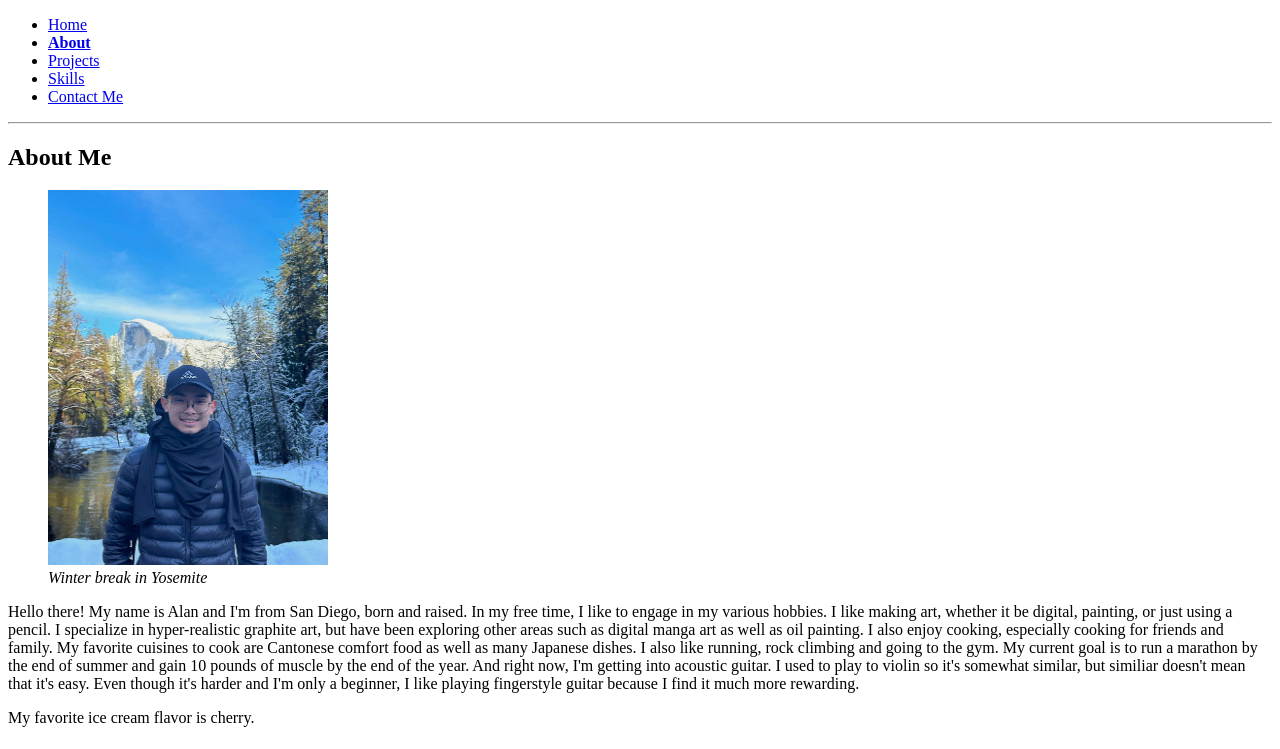
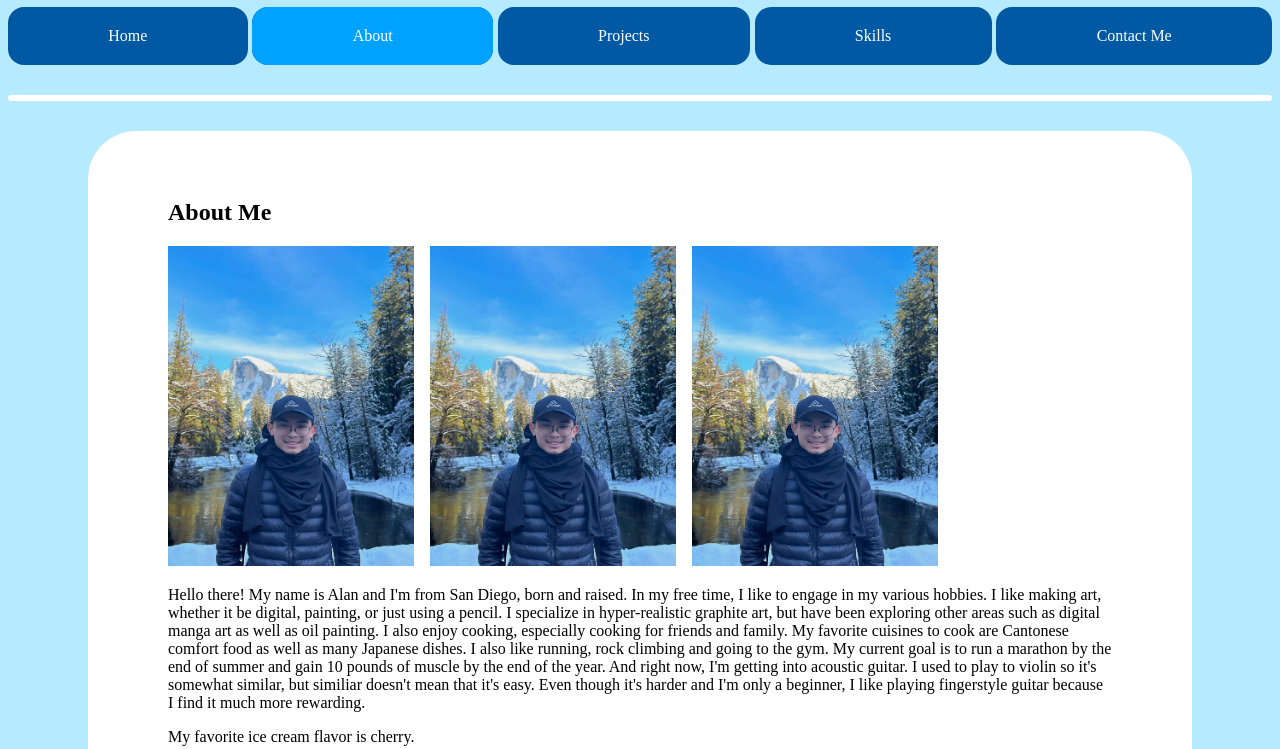
Before and after one commit to alhang/cse134B-hw2, a plain HTML site: page about.html in a window 1280 px wide. Shown: the part 105-854 px from the top of the page. Drawn offline with Linux system fonts and the light colour scheme.

Commit message:
CSS style 1st stage

```diff
--- a/about.html
+++ b/about.html
@@ -5,22 +5,26 @@
         <meta charset="UTF-8">
         <meta name="author" content="Alan Hang">
         <meta name="viewport" content="width=device-width, initial-scale=1.0">
-        <link rel="stylesheet" href="styles.css">
+        <link rel="stylesheet" href="./assets/style.css">
         <!--Placeholder stylesheet-->
+        <style>
+            #nav-about{
+                background-color:rgb(0, 162, 255);
+            }
+        </style>
     </head>
 
     <body>
         <header>
             <h1>Welcome to Alan's Digital Portfolio</h1>
 
-            <h3>Navigation:</h3>
             <nav>
                 <ul>
-                    <li><a href="./index.html">Home</a></li>
-                    <li><a href="./about.html"><b>About</b></a></li>
-                    <li><a href="./projects.html">Projects</a></li>
-                    <li><a href="./skills.html">Skills</a></li>
-                    <li><a href="./contact.html">Contact Me</a></li>
+                    <li><a id="nav-home" href="./index.html">Home</a></li>
+                    <li><a id="nav-about" href="./about.html">About</a></li>
+                    <li><a id="nav-projects" href="./projects.html">Projects</a></li>
+                    <li><a id="nav-skills" href="./skills.html">Skills</a></li>
+                    <li><a id="nav-contact" href="./contact.html">Contact Me</a></li>
                 </ul>
             </nav>
         </header>
@@ -30,12 +34,17 @@
         <main>
             <section>
                 <h2>About Me</h2>
-                <figure>
-                    <picture><img src="./media/profilepic.jpeg" width="280" height="375" alt="Profile Picture">
+                <div class="image_gallery">
+                    <picture><img class="card_image" src="./media/profilepic.jpeg" alt="Profile Picture">
                         <!--picture ratio is 1151 × 1498-->
                     </picture>
-                    <figcaption><i>Winter break in Yosemite</i></figcaption>
-                </figure>
+                    <picture><img class="card_image" src="./media/profilepic.jpeg" alt="Profile Picture">
+                        <!--picture ratio is 1151 × 1498-->
+                    </picture>
+                    <picture><img class="card_image" src="./media/profilepic.jpeg" alt="Profile Picture">
+                        <!--picture ratio is 1151 × 1498-->
+                    </picture>
+                </div>
                 <p>Hello there! My name is Alan and I'm from San Diego, born and raised. In my free time, I like to engage in my various hobbies.
                     I like making art, whether it be digital, painting, or just using a pencil. I specialize in hyper-realistic
                     graphite art, but have been exploring other areas such as digital manga art as well as oil painting. I also enjoy
--- /dev/null
+++ b/assets/style.css
@@ -0,0 +1,105 @@
+* {
+    box-sizing: border-box;
+}
+
+:root{
+    --lightblue: rgb(182, 235, 255);
+}
+
+h1 {
+    text-align: center;
+    background-color: white;
+    border-radius: 1em;
+
+    padding: 0.5em 1em;
+
+    margin-right: 2.4em;
+    margin-left: 2.4em;
+}
+
+p, li{
+    max-width: 150ch;
+}
+
+body {
+    background-color: var(--lightblue);
+}
+
+main {
+    background-color: white;
+    border-radius: 3em;
+
+    padding: 3em 5em;
+
+    margin-right: 5em;
+    margin-left: 5em;
+}
+
+nav ul {
+    list-style-type: none;
+    margin: 0;
+    padding: 0;
+    overflow: hidden;
+    background-color: var(--lightblue);
+
+    display: flex;
+    flex-direction: row;
+    text-align: center;
+
+    gap: 0.3em;
+}
+
+nav li {
+    border-radius: 1em;
+    flex-grow: 1;
+    float: left;
+    background-color: rgb(0, 89, 162);
+}
+
+nav li a {
+    display: block;
+    color: white;
+    text-align: center;
+    padding: 20px 50px;
+    text-decoration: none;
+    border-radius: 1em;
+}
+
+nav li:hover {
+    background-color:rgb(0, 162, 255);
+}
+
+hr {
+    margin-top: 30px;
+    margin-bottom: 30px;
+    border: 3px solid white;
+    border-radius: 5px;
+}
+
+@media (max-width: 1000px) {
+    nav ul {
+      flex-direction: column;
+    }
+
+    .card_image {
+        width: fit-content;
+        object-fit: fill;
+    }
+  }
+
+.image_gallery {
+    display: flex;
+    flex-direction: row;
+    gap: 1em;
+    flex-wrap: wrap;
+}
+
+.image_gallery picture{
+
+}
+
+.card_image {
+    height: 20em;
+    object-fit: cover;
+    width: fit-content
+}
```
Also changed, not shown: contact.html (+11 -7 lines), index.html (+11 -7 lines), projects.html (+11 -7 lines), response.html (+1 -1 lines), skills.html (+16 -12 lines), test.html (+0 -1 lines), styles.css (deleted), 1 other file.
